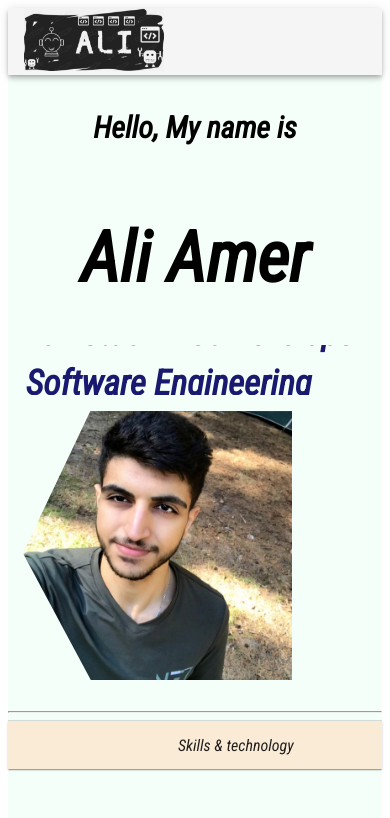
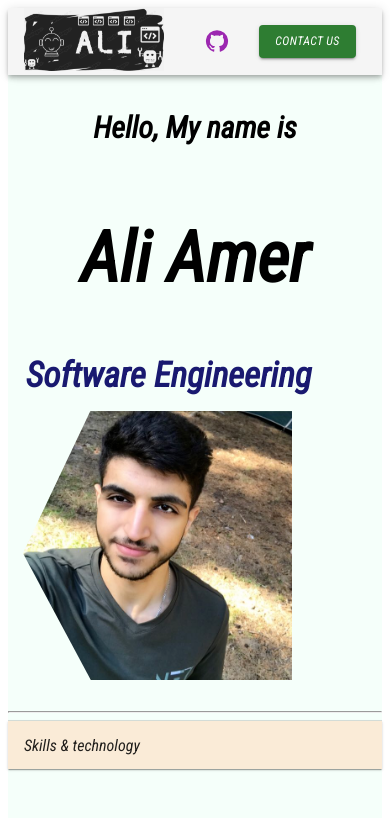
Before and after one commit to aliamerj/my-Resume, a React (Create React App) app: page / in a window 390 px wide. Shown: the top 818 px of the page. Built offline with nearby package versions, Linux system fonts and the light colour scheme.

Commit message:
completed client side

```diff
--- a/package.json
+++ b/package.json
@@ -18,6 +18,7 @@
     "react": "^18.2.0",
     "react-dom": "^18.2.0",
     "react-router-dom": "6",
+    "react-router-hash-link": "^2.4.3",
     "react-scripts": "5.0.1",
     "typescript": "^4.4.2",
     "web-vitals": "^2.1.0"
@@ -45,5 +46,8 @@
       "last 1 firefox version",
       "last 1 safari version"
     ]
+  },
+  "devDependencies": {
+    "@types/react-router-hash-link": "^2.4.5"
   }
 }
--- a/src/components/contents/about/About.tsx
+++ b/src/components/contents/about/About.tsx
@@ -1,9 +1,4 @@
 import {
-  AwardDescriptionStyle,
-  AwardImageStyle,
-  AwardStyle,
-  AwardTextsStyle,
-  AwardTitle,
   CardStyle,
   ContainerStyle,
   DescriptionStyle,
@@ -14,6 +9,7 @@ import {
   TitleStyle,
 } from "../../../styles/contents/about.style";
 import devPhoto from "../../../image/Devloper.jpg";
+import { aboutMe } from "../../../fakeDATA/aboutMe";
 
 const About = () => {
   return (
@@ -25,26 +21,8 @@ const About = () => {
       </LeftStyle>
       <RightStyle>
         <TitleStyle>About Me</TitleStyle>
-        <SubTitleStyle>
-          It is a long established fact that a reader will be distracted by the
-          readable content.
-        </SubTitleStyle>
-        <DescriptionStyle>
-          Lorem ipsum dolor sit amet, consectetur adipiscing elit, sed do
-          eiusmod tempor incididunt ut labore et dolore magna aliqua. Ut enim ad
-          minim veniam, quis nostrud exercitation ullamco laboris nisi ut
-          aliquip ex ea commodo consequat duis aute irure dolor in reprehende.
-        </DescriptionStyle>
-        <AwardStyle>
-          <AwardImageStyle src="" alt="award style" />
-          <AwardTextsStyle>
-            <AwardTitle>International Design Awards 2021</AwardTitle>
-            <AwardDescriptionStyle>
-              Nemo enim ipsam voluptatem quia voluptas sit aspernatur autodit
-              and fugit.
-            </AwardDescriptionStyle>
-          </AwardTextsStyle>
-        </AwardStyle>
+        <SubTitleStyle>{aboutMe.subTitle}</SubTitleStyle>
+        <DescriptionStyle>{aboutMe.story}</DescriptionStyle>
       </RightStyle>
     </ContainerStyle>
   );
--- a/src/components/contents/projects/Projects.tsx
+++ b/src/components/contents/projects/Projects.tsx
@@ -12,11 +12,11 @@ const Projects = () => {
   return (
     <ContainerStyle>
       <TextStyle>
-        <TitleStyle>Create & inspire. It's Lama</TitleStyle>
+        <TitleStyle>My projects & work experience </TitleStyle>
         <DescriptionStyle>
-          Lama is a creative portfolio that your work has been waiting for.
-          Beautiful homes, stunning portfolio styles & a whole lot more awaits
-          inside.
+          I've worked on many projects, but I chose these specific projects that
+          reflect my work experience. I tried to make each project uses a
+          different technology or a different implementation
         </DescriptionStyle>
       </TextStyle>
       <ListStyle>
--- a/src/components/contents/skills&tech/SkillAndTech.tsx
+++ b/src/components/contents/skills&tech/SkillAndTech.tsx
@@ -10,6 +10,7 @@ import {
   SkillName,
   SkillsContainer,
   SkillsWrapper,
+  SkillTitle,
 } from "../../../styles/contents/skillAndTech.style";
 
 const SkillAndTech = () => {
@@ -21,9 +22,11 @@ const SkillAndTech = () => {
             backgroundColor: "AntiqueWhite",
           }}
         >
-          <Typography component="h2" variant="inherit" marginLeft="45%">
-            Skills & technology
-          </Typography>
+          <SkillTitle>
+            <Typography component="h2" variant="inherit">
+              Skills & technology
+            </Typography>
+          </SkillTitle>
         </AccordionSummary>
         <AccordionDetails>
           <SkillsWrapper>
--- a/src/components/footer/contact/Contact.tsx
+++ b/src/components/footer/contact/Contact.tsx
@@ -12,7 +12,6 @@ import {
   InputStyle,
   TextareaStyle,
   ButtonStyle,
-  IconInfoItemStyle,
   InfoWayStyle,
 } from "../../../styles/footer/contact.style";
 import emailjs from "emailjs-com";
@@ -43,7 +42,7 @@ const Contact = () => {
   };
   return (
     <>
-      <ContainerStyle>
+      <ContainerStyle id="contact">
         <WrapperStyle>
           <LeftStyle>
             <TitleStyle>contact with me ....</TitleStyle>
--- a/src/components/header/navbar/NavBar.tsx
+++ b/src/components/header/navbar/NavBar.tsx
@@ -1,4 +1,7 @@
-import { AppBar, Toolbar } from "@mui/material";
+import { GitHub } from "@mui/icons-material";
+import { AppBar, Button, Toolbar } from "@mui/material";
+import { HashLink } from "react-router-hash-link";
+import { ButtonContainerStyle } from "../../../styles/header/navBar.style";
 import Logo from "./Logo";
 
 const NavBar = () => {
@@ -7,6 +10,30 @@ const NavBar = () => {
       <AppBar color="default" position="sticky">
         <Toolbar>
           <Logo />
+          <Button
+            style={{ marginRight: "3%" }}
+            onClick={() =>
+              window.open("https://github.com/joeamerson", "_blank")
+            }
+          >
+            <GitHub color="secondary" />
+          </Button>
+          <Button
+            variant="contained"
+            color="success"
+            style={{
+              marginRight: "3%",
+            }}
+          >
+            <ButtonContainerStyle>
+              <HashLink
+                to="#contact"
+                style={{ textDecoration: "none", color: "white" }}
+              >
+                contact US
+              </HashLink>
+            </ButtonContainerStyle>
+          </Button>
         </Toolbar>
       </AppBar>
     </>
--- /dev/null
+++ b/src/fakeDATA/aboutMe.ts
@@ -0,0 +1,7 @@
+export const aboutMe: { subTitle: string; story: string; arther: string } = {
+  subTitle:
+    "It is a long established fact that a reader will be distracted by the readable content.",
+  story:
+    "Lorem ipsum dolor sit amet, consectetur adipiscing elit, sed do eiusmod tempor incididunt ut labore et dolore magna aliqua. Ut enim ad minim veniam, quis nostrud exercitation ullamco laboris nisi ut aliquip ex ea commodo consequat duis aute irure dolor in reprehende.",
+  arther: "Ali Amer",
+};
--- a/src/styles/contents/skillAndTech.style.ts
+++ b/src/styles/contents/skillAndTech.style.ts
@@ -21,3 +21,8 @@ export const SkillsWrapper = styled("div")(() => ({
   flexWrap: "wrap",
   justifyContent: "space-between",
 }));
+export const SkillTitle = styled("div")(({ theme }) => ({
+  [theme.breakpoints.up("md")]: {
+    marginLeft: "45%",
+  },
+}));
--- a/src/styles/header/Intro.style.ts
+++ b/src/styles/header/Intro.style.ts
@@ -40,9 +40,12 @@ export const TitleStyle = styled("div")(() => ({
   height: "50px",
   overflow: "hidden",
 }));
-export const TitleWrapperStyle = styled("div")(() => ({
+export const TitleWrapperStyle = styled("div")(({ theme }) => ({
   height: "100%",
   animation: `${move} 9s ease-in-out infinite alternate`,
+  [theme.breakpoints.down("md")]: {
+    animation: `${moveMobile} 9s ease-in-out infinite alternate`,
+  },
 }));
 const move = keyframes({
   "from, 25%, 50%,  to": {
@@ -53,6 +56,17 @@ const move = keyframes({
   },
   "50%": {
     transform: "translateY(-50px)",
+  },
+});
+const moveMobile = keyframes({
+  "from, 25%, 50%,  to": {
+    transform: "translate(0,0,0)",
+  },
+  "25%": {
+    transform: "translateY(17px)",
+  },
+  "50%": {
+    transform: "translateY(-60px)",
   },
 });
 
--- /dev/null
+++ b/src/styles/header/navBar.style.ts
@@ -0,0 +1,8 @@
+import { styled } from "@mui/material/styles";
+
+export const ButtonContainerStyle = styled("div")(({ theme }) => ({
+  fontSize: "20px",
+  [theme.breakpoints.down("md")]: {
+    fontSize: "12px",
+  },
+}));
```
Also changed, not shown: 1 other file (tests, documents, lock files or other folders).
